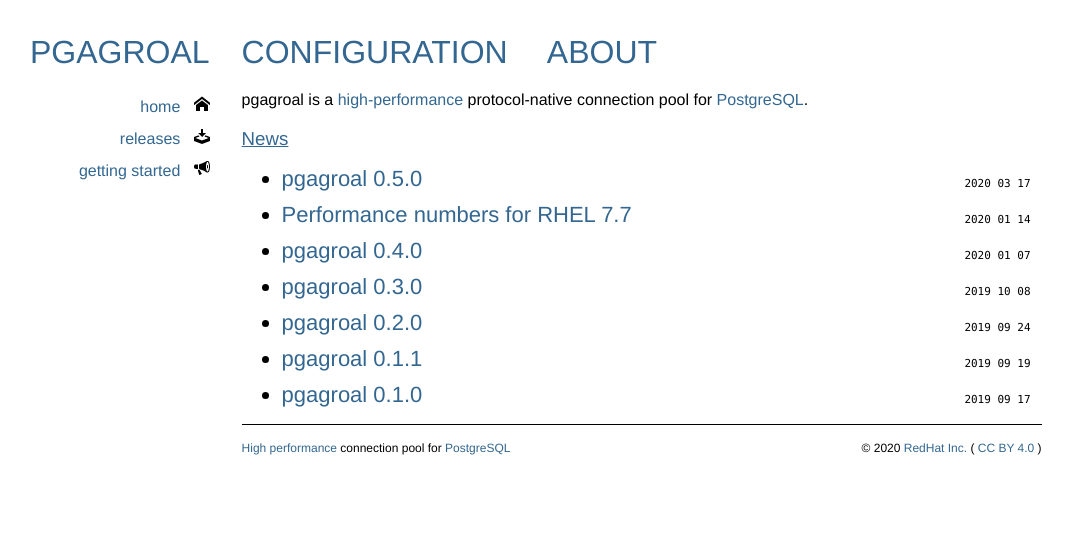
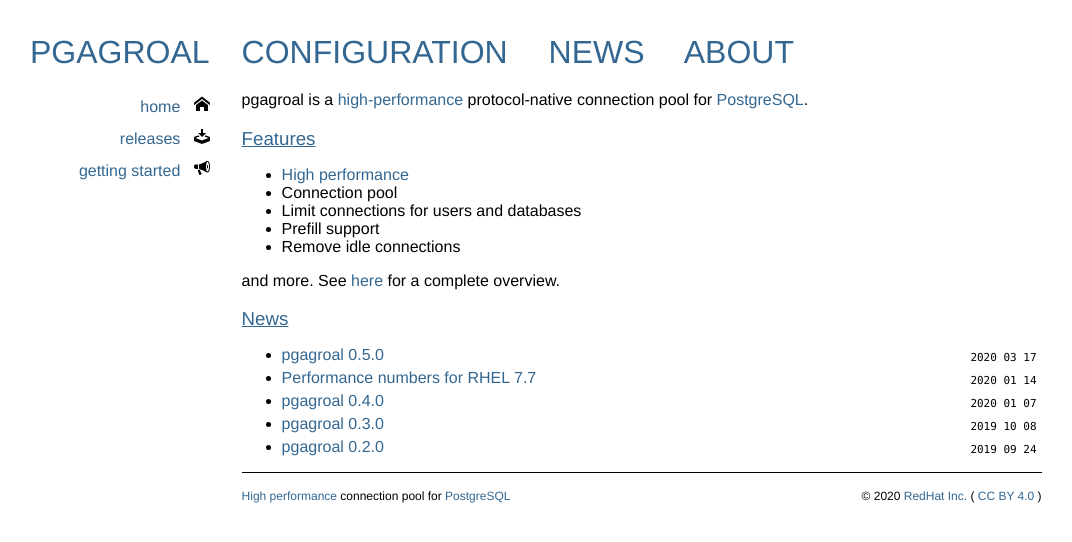
Before and after one commit to agroal/pgagroal, a Jekyll site: the page built from index.html, in a window 1280 px wide. Shown: the top 542 px of the page, without its empty margins (10-1082 px from the left). Built offline with Jekyll 4.4.1, drawn with Linux system fonts in a browser that asks for light colours; some web fonts are replaced.

Commit message:
Add features to index.html, and a news section

```diff
--- a/_config.yml
+++ b/_config.yml
@@ -13,6 +13,8 @@
 headers:
     - name: Configuration
       url: https://agroal.github.io/pgagroal/configuration.html
+    - name: News
+      url: https://agroal.github.io/pgagroal/news.html
     - name: About
       url: https://agroal.github.io/pgagroal/about.html
 urls:
--- a/css/main.css
+++ b/css/main.css
@@ -39,7 +39,7 @@
 span.date {
   color: #000000;
   font-size: 11px;
-  padding: 11px;
+  padding: 5px;
   float: right;
   font-family: 'Source Code Pro', Menlo, Monaco, Consolas, 'Courier New', monospace;
 }
@@ -122,11 +122,12 @@
   padding-left: 8px;
   padding-right: 8px;
 }
+
 div.right li.posts {
-  margin-top: 10px;
+  margin-top: 5px;
   margin-left: 0;
   padding: 0;
-  font-size: 22px;
+  font-size: 16px;
 }
 
 /* Left column aka nav bar formatting */
--- a/index.html
+++ b/index.html
@@ -10,9 +10,19 @@
     </h1>
     pgagroal is a <a href="performance.html">high-performance</a> protocol-native connection pool for <a href="https://www.postgresql.org">PostgreSQL</a>.
     <p/>
+    <h3>Features</h3>
+    <ul>
+      <li><a href="performance.html">High performance</a></li>
+      <li>Connection pool</li>
+      <li>Limit connections for users and databases</li>
+      <li>Prefill support</li>
+      <li>Remove idle connections</li>
+    </ul>
+    and more. See <a href="about.html">here</a> for a complete overview.
+    <p/>
     <h3>News</h3>
-    <ul class="posts">
-        {% for post in site.posts limit:10 %}
+    <ul>
+        {% for post in site.posts limit:5 %}
         <li class="posts"><span class="date">{{ post.date | date: "%Y %m %d" }}</span><a href="{{ site.root }}/{{ post.url }}">{{ post.title }}</a></li>
         {% endfor %}
     </ul>
```
Also changed, not shown: news.html (added, +18 -0 lines), favicon.ico (added).
